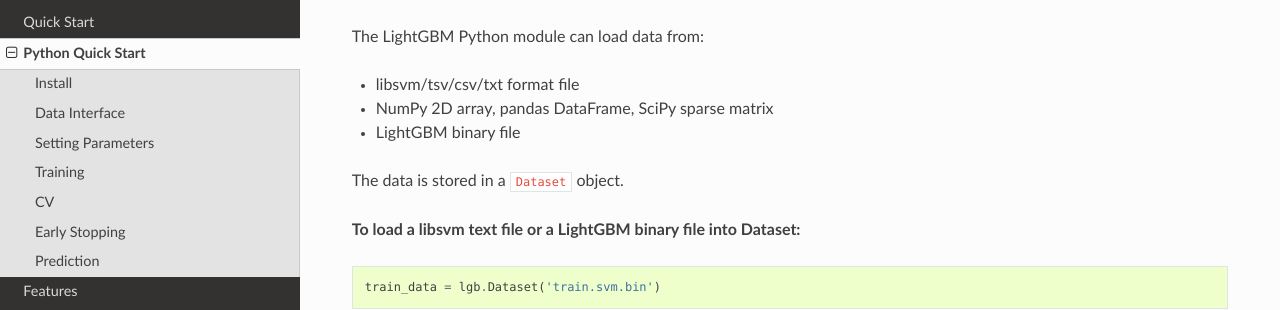
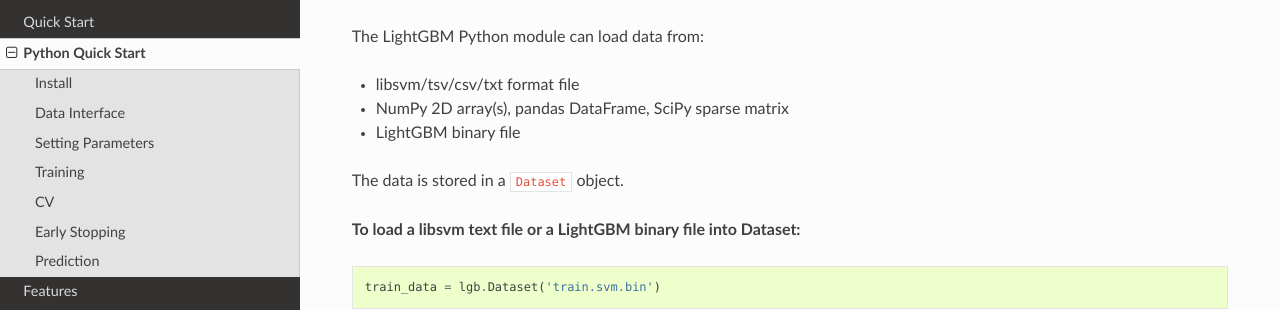
Before and after one commit to microsoft/LightGBM, a Sphinx documentation site: the page built from docs/Python-Intro.rst, in a window 1280 px wide and 900 px high, scrolled down 583 px. Shown: the part 159-469 px from the top of the window. Built offline with Sphinx 7.4.7 and the Read the Docs theme 2.0.0, drawn with Linux system fonts in a browser that asks for light colours; pages that are not in the unit, such as notebooks, are missing from menus.

```diff
--- a/docs/Python-Intro.rst
+++ b/docs/Python-Intro.rst
@@ -36,7 +36,7 @@ The LightGBM Python module can load data from:
 
 -  libsvm/tsv/csv/txt format file
 
--  NumPy 2D array, pandas DataFrame, SciPy sparse matrix
+-  NumPy 2D array(s), pandas DataFrame, SciPy sparse matrix
 
 -  LightGBM binary file
 
```
